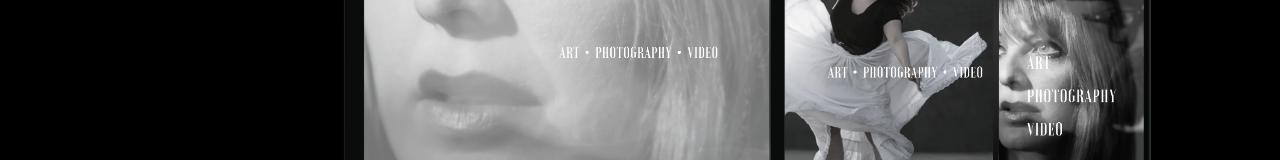
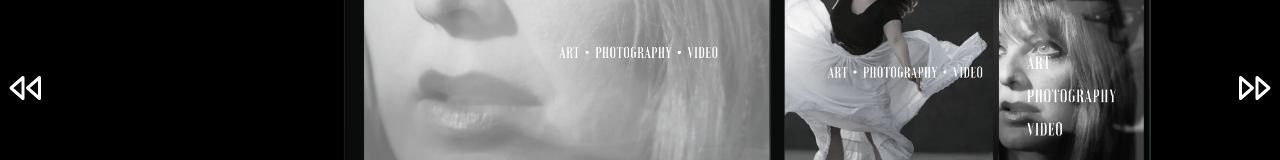
Before and after one commit to julimancan/portfolio-2023, a Next.js app: page /projects/black-jade in a window 1280 px wide. Shown: the part 312-472 px from the top of the page. Built offline with nearby package versions, Linux system fonts and the light colour scheme.

Commit message:
ads the next and previous project buttons to the project slug page

```diff
--- a/app/projects/[slug]/page.tsx
+++ b/app/projects/[slug]/page.tsx
@@ -3,6 +3,8 @@ import MacIpadIphone from "../../MacIpadIphone";
 import content from "../../content.json";
 import localFont from "@next/font/local";
 import { useRouter } from "next/navigation";
+import { TbPlayerTrackNext, TbPlayerTrackPrev } from "react-icons/tb";
+import { useEffect } from "react";
 
 type PageProps = {
   params: {
@@ -21,11 +23,26 @@ const jollityFont = localFont({
 });
 
 const SlugPage = ({ params }: PageProps) => {
-  const { back } = useRouter();
+  const { back, push } = useRouter();
+  let currentIndex: number = 0;
+  const project = content.projects.list.find((project, index) => {
+    currentIndex = index;
+    return project.slug === `/projects/${params.slug}`;
+  });
 
-  const project = content.projects.list.find(
-    (project) => project.slug === `/projects/${params.slug}`
-  );
+  const nextIndex = currentIndex + 1;
+  const prevIndex = currentIndex - 1;
+
+  const nextProject = content.projects.list[nextIndex];
+  const prevProject = content.projects.list[prevIndex];
+
+  const viewNextProject = () => {
+    push(nextProject.slug)
+  }
+  const viewPreviousProject = () => {
+    push(prevProject.slug)
+  }
+
   return (
     <main className={`overflow-x-hidden  bg-black text-white py-20 grid gap-5`}>
       <button
@@ -35,6 +52,18 @@ const SlugPage = ({ params }: PageProps) => {
       >
         {"<-"}
       </button>
+      {prevProject && (
+        <TbPlayerTrackPrev
+          onClick={viewPreviousProject}
+          className={`fixed z-10 -translate-y-1/2 left-2 top-1/2 text-4xl hover:cursor-pointer hover:animate-pulse`}
+        />
+      )}
+      {nextProject && (
+        <TbPlayerTrackNext
+          onClick={viewNextProject}
+          className={`fixed z-10 -translate-y-1/2 right-2 top-1/2 text-4xl hover:cursor-pointer hover:animate-pulse`}
+        />
+      )}
       <h1 className={`text-7xl text-center ${marchFont.className} `}>
         {project?.name}
       </h1>
```
